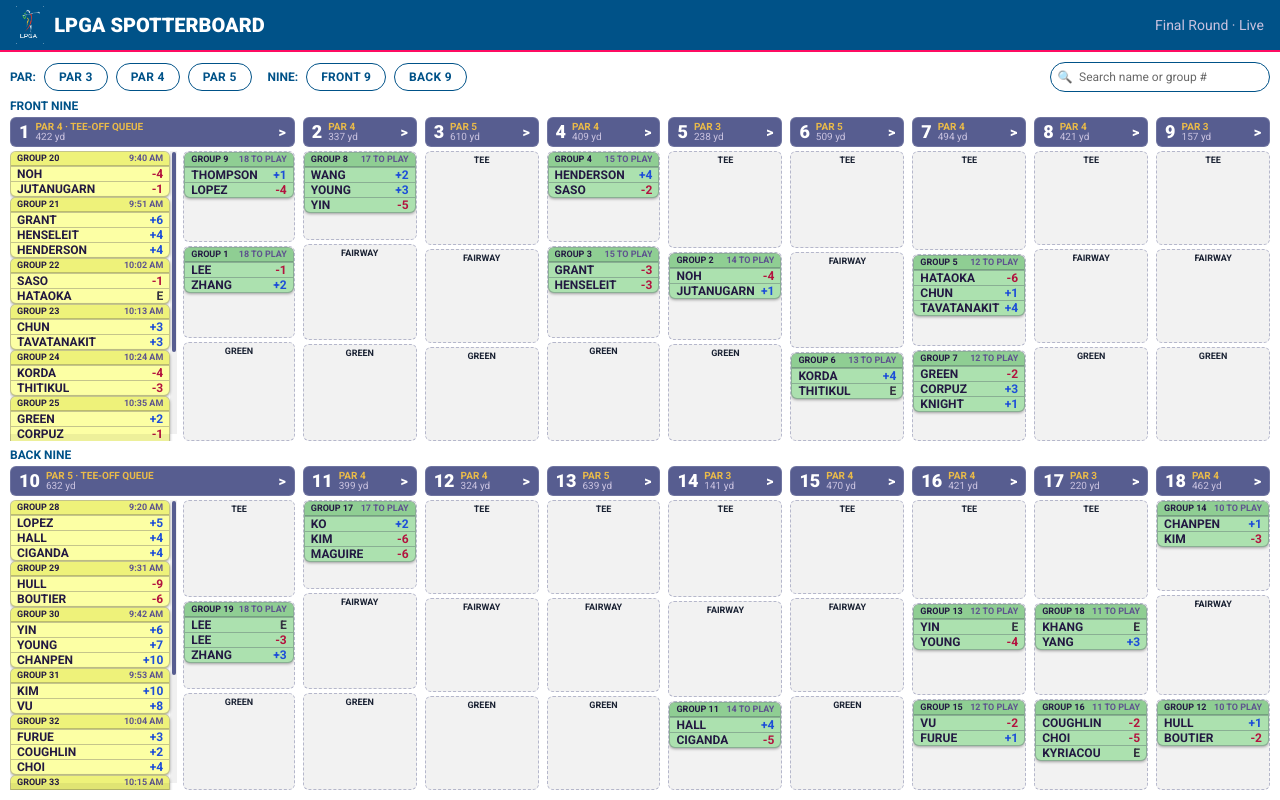
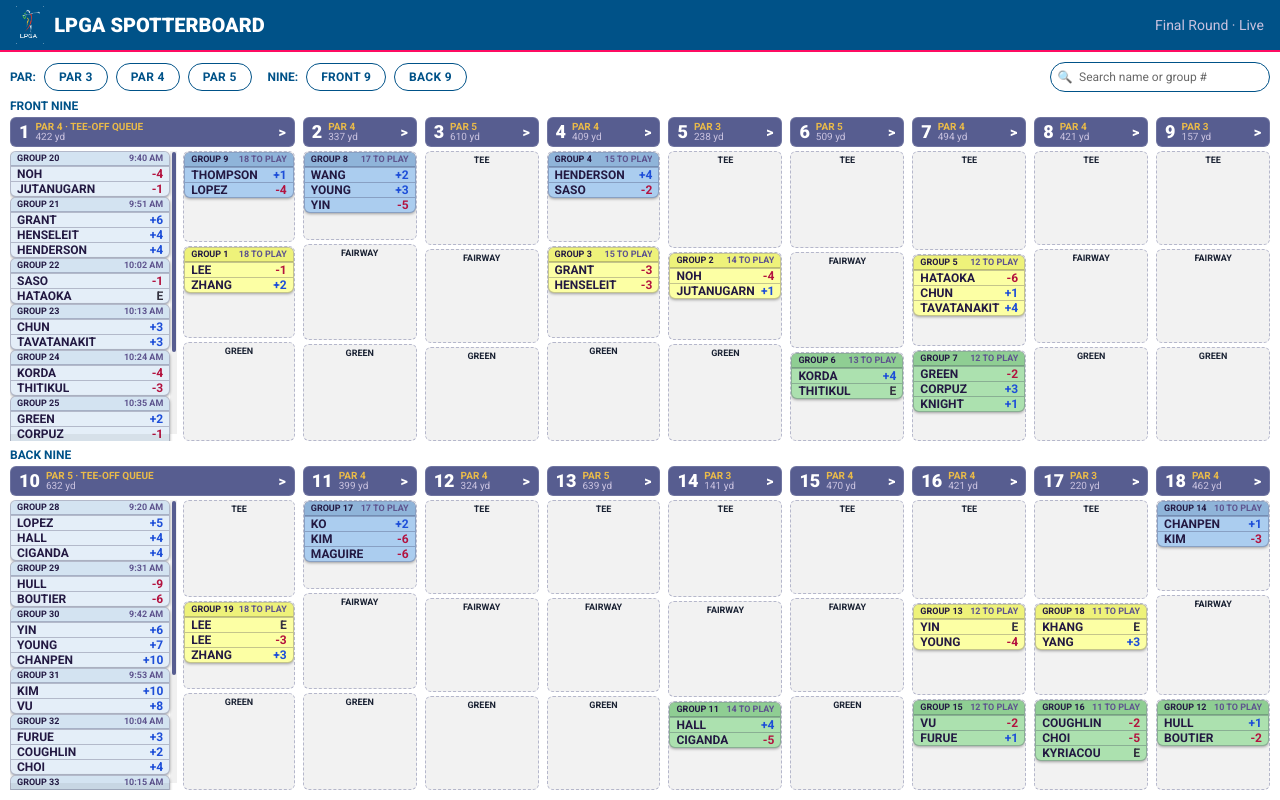
Before and after one commit to jamesmate/lpga-spotterboard-test, a React (Vite) app: page / in a window 1280 px wide. Built offline with nearby package versions, Linux system fonts and the light colour scheme.

Commit message:
Colour group cards by slot (blue tee, yellow fairway, green green)
- Replace fixed on-course green with a per-slot colour map
- Pending/tee-off-queue groups use a lighter, desaturated blue

```diff
--- a/src/components/GroupCard.tsx
+++ b/src/components/GroupCard.tsx
@@ -27,8 +27,9 @@
 
 export function GroupCard({ group, players, variant, compact, id, highlighted }: GroupCardProps) {
   const isOnCourse = variant === 'onCourse';
-  const cardBg = isOnCourse ? boardColors.groupBg : boardColors.pendingGroupBg;
-  const cardHeaderBg = isOnCourse ? boardColors.groupHeaderBg : boardColors.pendingGroupHeaderBg;
+  const slotColors = group.slot ? boardColors.slotGroupColors[group.slot] : null;
+  const cardBg = isOnCourse && slotColors ? slotColors.bg : boardColors.pendingGroupBg;
+  const cardHeaderBg = isOnCourse && slotColors ? slotColors.headerBg : boardColors.pendingGroupHeaderBg;
 
   return (
     <Box
--- a/src/theme/theme.ts
+++ b/src/theme/theme.ts
@@ -57,19 +57,24 @@
   over: '#7db2ff',
   even: '#d8d2ea',
 
-  // On-course "GroupCard" colours — light mint green, per brand spec.
-  groupBg: '#ACE1AF',
-  groupHeaderBg: '#8fce93',
+  // On-course "GroupCard" colours, keyed by slot — per brand spec:
+  // blue for tee, yellow for fairway, green for green.
+  slotGroupColors: {
+    tee: { bg: '#ABCDEF', headerBg: '#8fb4d9' },
+    fairway: { bg: '#FCFFA4', headerBg: '#eef27a' },
+    green: { bg: '#ACE1AF', headerBg: '#8fce93' },
+  },
   groupBorder: 'rgba(35, 25, 66, 0.25)',
   groupText: '#231942',
   groupAccent: '#5E548E',
-  // Score colours for text on the light green group cards (need darker/more
-  // saturated tones than the ones used on dark panels to stay legible).
+  // Score colours for text on the light slot-coloured group cards (need
+  // darker/more saturated tones than the ones used on dark panels to stay legible).
   groupUnder: '#b3123f',
   groupOver: '#1d4ed8',
   groupEven: '#33313f',
 
-  // Pending / waiting-to-tee-off "GroupCard" colours — pale yellow, per brand spec.
-  pendingGroupBg: '#FCFFA4',
-  pendingGroupHeaderBg: '#eef27a',
+  // Pending / waiting-to-tee-off "GroupCard" colours — a lighter, less
+  // saturated shade of the tee blue (these groups will tee off next).
+  pendingGroupBg: '#E4EEF8',
+  pendingGroupHeaderBg: '#D3E3F1',
 };
```
